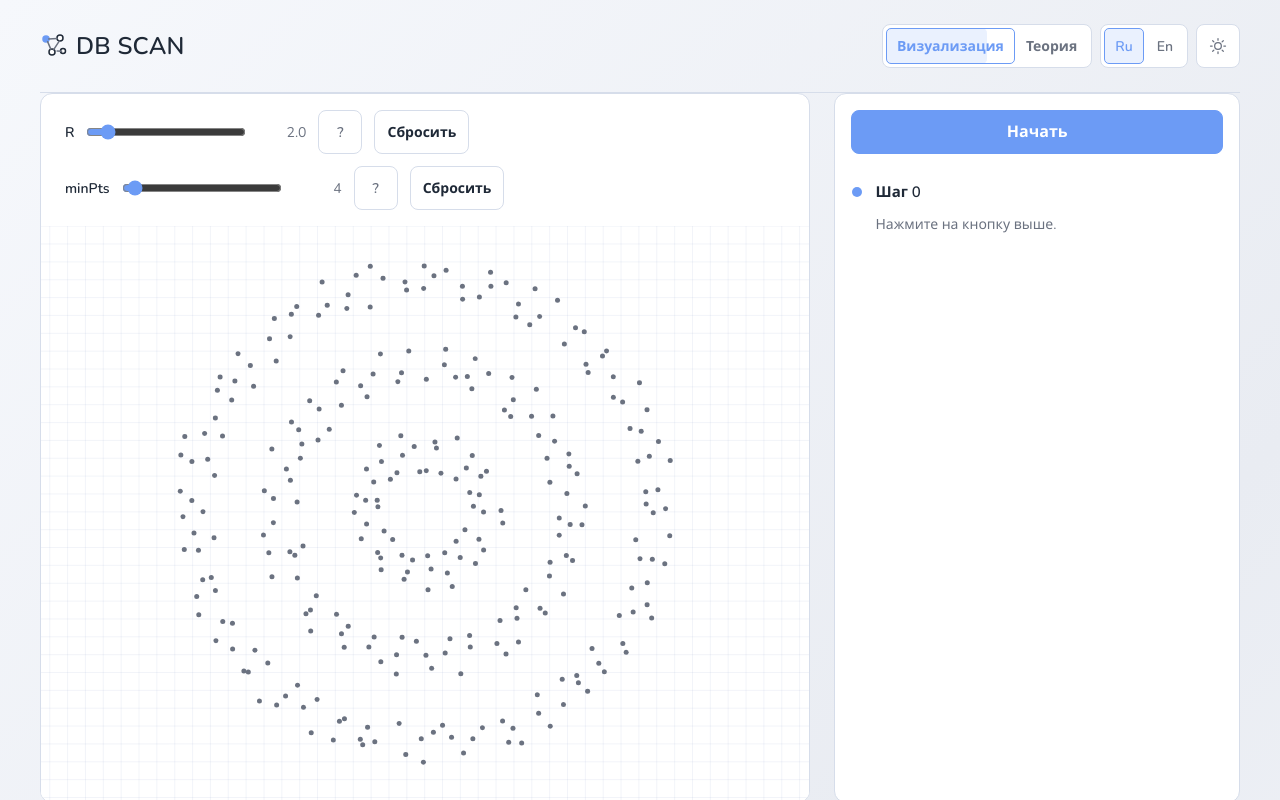
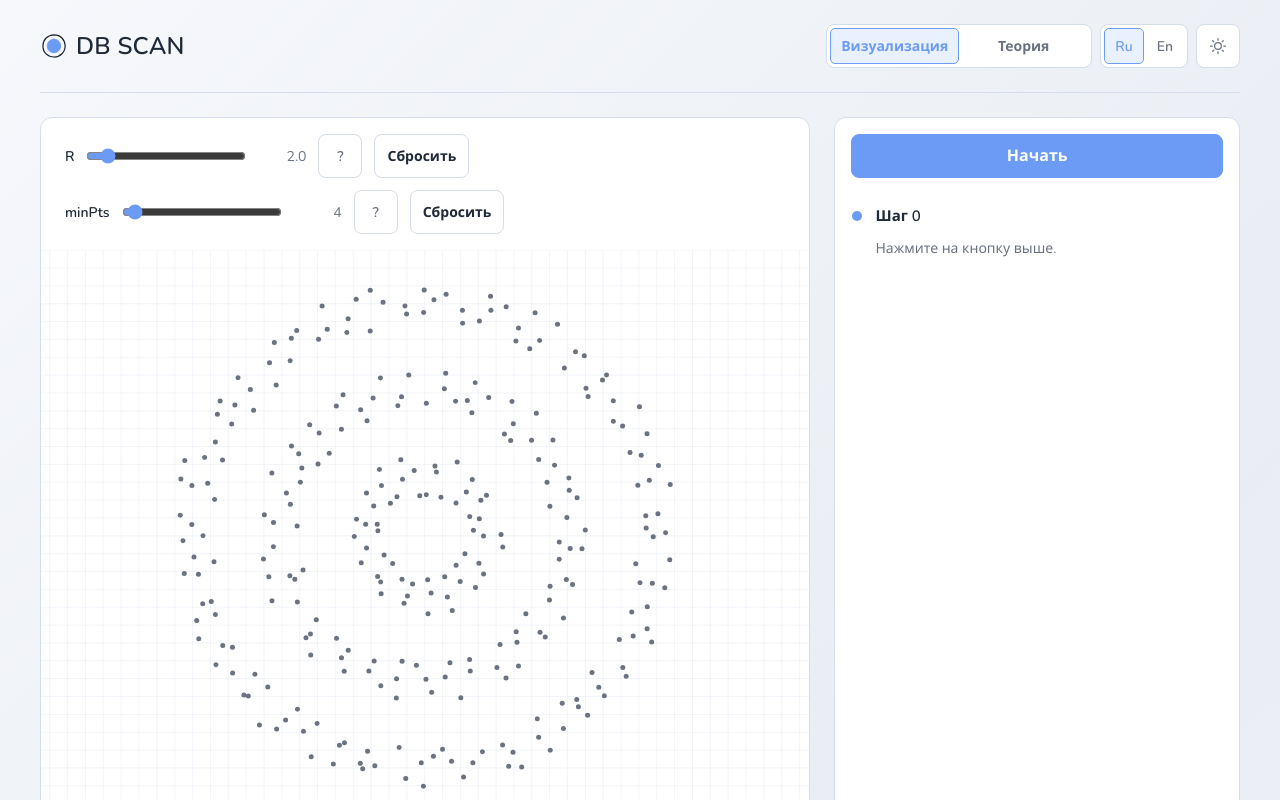
Before and after one commit to qpikzz/dbscan-visual, a React (Vite) app: page /#/visualization in a window 1280 px wide. Shown: the top 800 px of the page. Built offline with nearby package versions, Linux system fonts and the light colour scheme.

Commit message:
fix switcher of page and design

```diff
--- a/openspec/specs/DESIGN.md
+++ b/openspec/specs/DESIGN.md
@@ -87,14 +87,15 @@ Vertical order of the page:
 
 - Not fixed: it scrolls away with the page.
 - One header row, from left to right: the site logo on the far left, followed by a compact group on the right containing the page switcher, language switch, and theme toggle. The controls in this group have consistent small gaps.
-- The logo is a semantic `<h1>` containing the title `DB SCAN` in Nunito 600, 24-28px, preceded on the same baseline by a small flat geometric cluster mark: three or four points with minimal connecting strokes in the existing theme tokens. The `#` character is not part of the title text. No raster imagery or gradients are used.
+- The logo is a semantic `<h1>` containing the title `DB SCAN` in Nunito 600, 24-28px, preceded on the same baseline by a small SVG radar mark with two slightly irregular, rounded concentric rings: an unfilled outer ring outlined in `--text` and an inner ring filled with `--primary`, with no separate center dot. The `#` character is not part of the title text. No raster imagery or gradients are used.
 - The page switcher is a compact single-row, two-option segmented toggle inside the header: "Визуализация" and "Теория" sit side by side in one bordered control.
-- No arrow or connector is rendered as a static element at any time. Any directional cue exists only as a brief transition effect while switching (sliding indicator, content crossfade), never as permanent UI.
+- No arrow or connector is rendered as a static element at any time. The page option changes state immediately, and only the page content transitions; no moving indicator is rendered.
 - Selecting an option switches the entire page content to show only that page (Visualization or Theory): a full content swap, not an expand/collapse of both. There is no accordion or expand behavior.
-- The selected page option and language use `--primary-soft` fill with a 1px `--primary` border and `--primary` text; inactive options are muted with `--text-muted`. The theme toggle uses the same active treatment when dark theme is enabled and muted styling otherwise. Clicking a page or language option, or toggling the theme, updates that control's active state. The sliding page indicator supplies the active fill beneath the option; the selected option supplies the single visible outline.
+- The selected page option and language use `--primary-soft` fill with a 1px `--primary` border and `--primary` text; inactive options are muted with `--text-muted`. The theme toggle uses the same active treatment when dark theme is enabled and muted styling otherwise. Clicking a page or language option, or toggling the theme, updates that control's active state. Both page options have equal-width tracks and use the same static active-state styling as the language options.
 - The page switcher, language switch (`Ru` / `En`), and theme toggle (sun icon in light theme, moon icon in dark theme) share a 44px height, 1px `--line` outer border, 8px outer radius, and 3px inner padding. Segmented options are 36px high with consistent vertical alignment. The selected segment uses a 1px `--primary` border and `--primary-soft` fill. Controls are compact and aligned on the same baseline.
-- Switching plays a brief, smooth transition per section 8: a sliding highlight/indicator glides from one option to the other inside the toggle, and the page content crossfades (opacity with a small vertical slide). With `prefers-reduced-motion`, the swap is instant with no slide, per section 8.6.
+- Switching changes the active option immediately, without a moving background indicator; page content crossfades with a small vertical slide per section 8. With `prefers-reduced-motion`, the page swap is instant with no slide, per section 8.6.
 - Below the mobile breakpoint, the right-side control group may wrap onto another line within the header; it remains grouped and above the header's single bottom separator, and all controls retain their shared sizing.
+- The header's bottom separator has 24px spacing below on desktop and 16px on mobile, matching the spacing scale. The header's existing vertical padding provides matching space above the separator.
 
 ### 5.2. Visualization Block
 
@@ -246,7 +247,7 @@ Character: smooth, crisp, confident, without sagging or lag.
 
 ### 8.5. Other Transitions
 
-- Page switcher: sliding indicator glides between options (transform, 200-300ms) and page content crossfades with a small slide; instant swap with `prefers-reduced-motion`.
+- Page switcher: the active option changes immediately with the same static fill and border treatment as the language switch; page content crossfades with a small slide. The content swap is instant with `prefers-reduced-motion`.
 - Drawing tools: fade and slide-up appearance.
 - Popover and toast: fade and slide.
 - Code tabs: content fade.
--- a/src/components/AppShell.tsx
+++ b/src/components/AppShell.tsx
@@ -24,7 +24,6 @@ export function AppShell({ children }: AppShellProps) {
   const [theme, setTheme] = useLocalStorage<Theme>('dbscan-theme', getInitialTheme())
   const { language, setLanguage, t } = useLanguage()
   const location = useLocation()
-  const activePage = location.pathname.startsWith('/theory') ? 'theory' : 'visualization'
 
   useEffect(() => {
     document.documentElement.dataset.theme = theme
@@ -35,17 +34,13 @@ export function AppShell({ children }: AppShellProps) {
       <header className="app-header">
         <h1 className="app-logo">
           <svg className="app-logo-mark" aria-hidden="true" viewBox="0 0 28 28">
-            <circle className="logo-point logo-point-primary" cx="6" cy="7" r="3" />
-            <circle className="logo-point" cx="20" cy="6" r="3" />
-            <circle className="logo-point" cx="12" cy="20" r="3" />
-            <circle className="logo-point" cx="23" cy="19" r="2.5" />
-            <path d="m8.8 7 8.3-.6M7.6 9.6l3.2 7.5m8.6-8.3-5.9 9.1m3.6 1.2 4.5.1" />
+            <path d="M14 2.8c6.5 0 11 4.7 11.1 11s-4.7 11.3-11 11.2S2.8 20.4 2.9 14 7.6 2.9 14 2.8Z" />
+            <path className="logo-mark-inner" d="M14 7.3c4 .1 6.7 2.9 6.6 6.7s-2.9 6.8-6.7 6.7-6.7-3-6.6-6.8 2.9-6.7 6.7-6.6Z" />
           </svg>
           <span>{t.logo}</span>
         </h1>
         <div className="header-actions">
           <nav className="page-switcher" aria-label={t.pageSwitcherLabel}>
-            <span className="page-switcher-indicator" data-active={activePage} aria-hidden="true" />
             <NavLink
               className={({ isActive }) =>
                 isActive ? 'page-switcher-option active' : 'page-switcher-option'
--- a/src/styles/global.css
+++ b/src/styles/global.css
@@ -140,6 +140,7 @@ a:focus-visible {
   align-items: center;
   gap: var(--space-4);
   padding: var(--space-6) 0;
+  margin-bottom: var(--space-6);
   border-bottom: 1px solid var(--line);
 }
 
@@ -159,26 +160,22 @@ a:focus-visible {
   width: 28px;
   height: 28px;
   flex: none;
-  fill: var(--primary-soft);
+  fill: none;
   stroke: var(--primary);
   stroke-linecap: round;
   stroke-linejoin: round;
-  stroke-width: 1.5;
+  stroke-width: 1.25;
 }
 
 .app-logo-mark path {
   fill: none;
-  stroke: var(--text-muted);
-}
-
-.app-logo-mark circle {
-  fill: var(--surface);
   stroke: var(--text);
 }
 
-.app-logo-mark .logo-point-primary {
+.app-logo-mark .logo-mark-inner {
   fill: var(--primary);
   stroke: var(--primary);
+  stroke-width: 1;
 }
 
 .header-actions {
@@ -190,7 +187,8 @@ a:focus-visible {
 
 .page-switcher {
   position: relative;
-  display: flex;
+  display: grid;
+  grid-template-columns: repeat(2, minmax(0, 1fr));
   align-items: stretch;
   max-width: 100%;
   padding: 3px;
@@ -235,6 +233,7 @@ a:focus-visible {
   color: var(--text-muted);
   font-size: 14px;
   font-weight: 600;
+  cursor: pointer;
   text-decoration: none;
   white-space: nowrap;
 }
@@ -275,34 +274,8 @@ a:focus-visible {
   padding: 0 0 var(--space-16);
 }
 
-.page-switcher-indicator {
-  position: absolute;
-  top: 3px;
-  bottom: 3px;
-  left: 3px;
-  width: calc(50% - 3px);
-  border-radius: 5px;
-  background: var(--primary-soft);
-  transition: transform 250ms var(--ease);
-  pointer-events: none;
-}
-
-.page-switcher-indicator[data-active='theory'] {
-  transform: translateX(100%);
-}
-
 .page-switcher-option {
-  position: relative;
-  z-index: 1;
-  flex: 1 1 0;
-  border-color: transparent;
-  transition: color 250ms var(--ease);
-}
-
-.page-switcher-option.active {
-  border-color: var(--primary);
-  background: transparent;
-  color: var(--primary);
+  width: 100%;
 }
 
 .page-transition {
@@ -376,6 +349,7 @@ a:focus-visible {
   .app-header {
     grid-template-columns: minmax(0, 1fr) auto;
     padding: var(--space-4) 0;
+    margin-bottom: var(--space-4);
     row-gap: var(--space-3);
   }
 
@@ -447,10 +421,6 @@ a:focus-visible {
     transition-duration: 100ms !important;
   }
 
-  .page-switcher-indicator {
-    transition: none;
-  }
-
   .page-transition {
     animation: none;
   }
```
